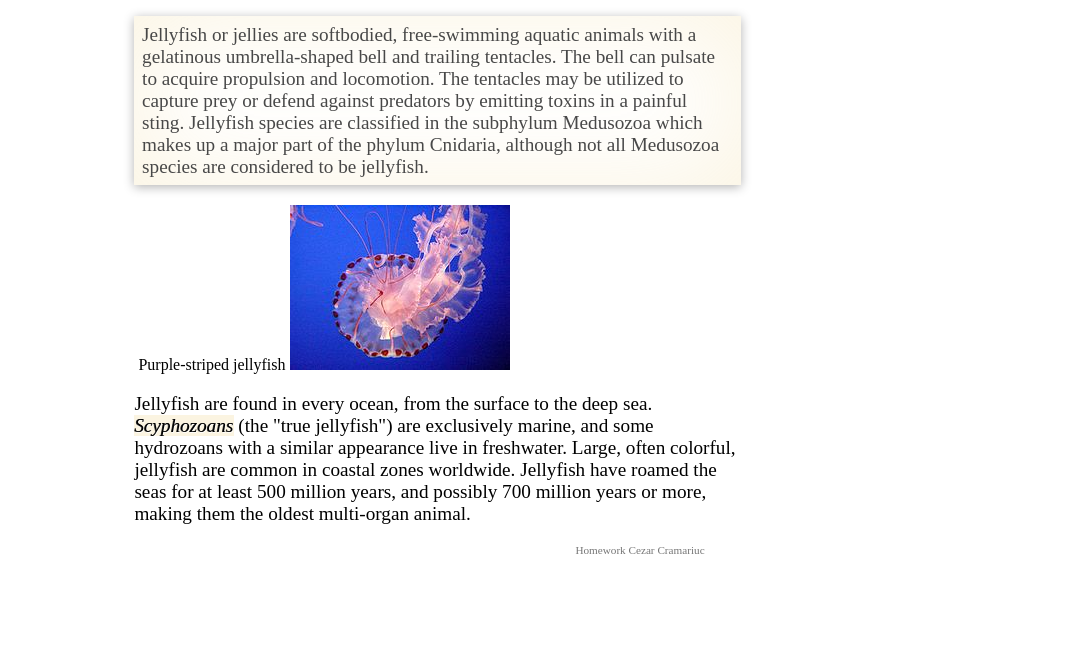
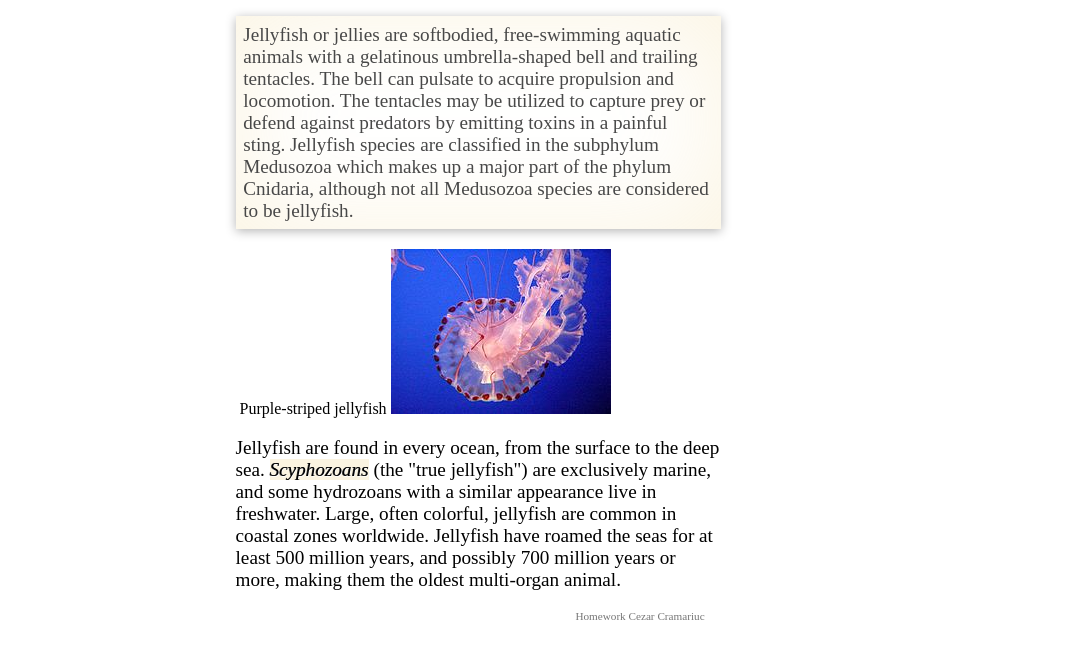
Before and after one commit to cezar17/cuttlefish, a plain HTML site: page index.html in a window 1280 px wide. Shown: the part 148-800 px from the top of the page, without its empty margins (0-1086 px from the left). Drawn offline with Linux system fonts and the light colour scheme.

Commit message:
Update index.html

```diff
--- a/index.html
+++ b/index.html
@@ -6,6 +6,7 @@
 		<link href="main.css" rel="stylesheet">
 	</head>
 	<body>
+		<div id="page">
 		<header>
 			<h1>Jellyfish</h1>
 			<nav>
@@ -34,5 +35,6 @@
 		<footer>
 			<p>Homework Cezar Cramariuc</p>
 		</footer>
+	</div>
 	</body>
 </html>
```
